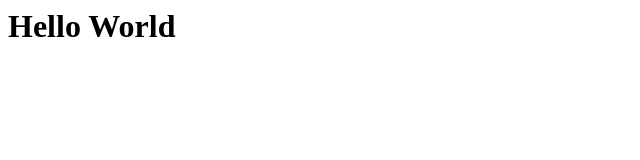
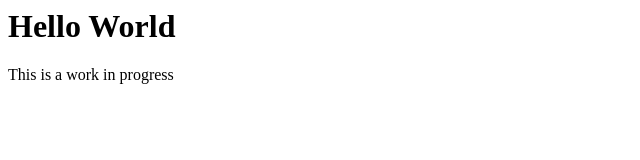
Before and after one commit to charleshefer/charleshefer.github.io, a plain HTML site: page index.html in a window 1280 px wide. Shown: the whole page, without its empty margins (0-640 px from the left). Drawn offline with Linux system fonts and the light colour scheme.

Commit message:
Update index.html

```diff
--- a/index.html
+++ b/index.html
@@ -1,3 +1,5 @@
 <h1>
   Hello World
 </h1>
+
+<p>This is a work in progress</p>
```
